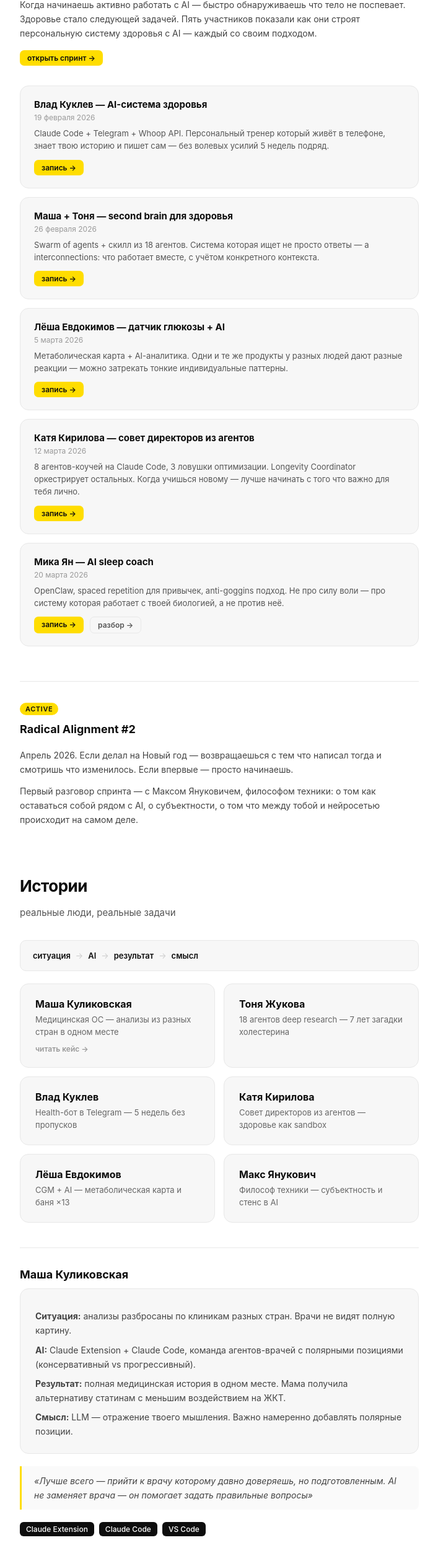
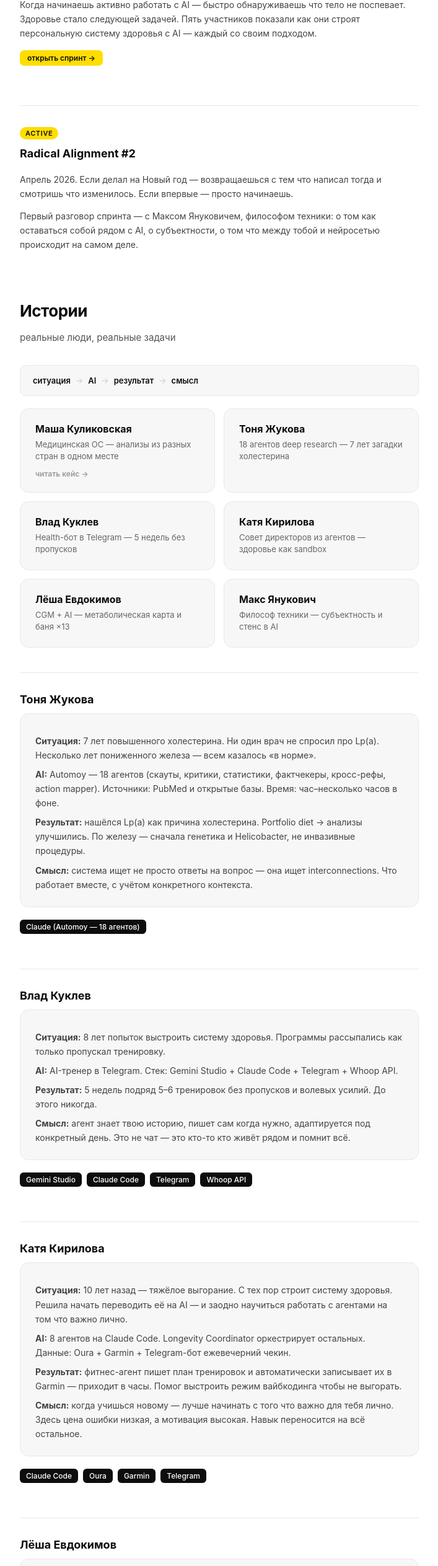
Before and after one commit to Ksen-Kas/blr-knowledge-base, a website: page kb.html in a window 1280 px wide. Shown: the part 4758-7285 px from the top of the page at 62% size, without its empty margins (276-983 px from the left). Drawn offline with Linux system fonts and the light colour scheme.

Commit message:
fix: navigation/CJM — clean hub structure, no duplicate content
- kb.html: sprint-healthos detail-section — removed 5 duplicate call cards, kept teaser+link
- kb.html: removed #masha inline detail-section (case-masha.html is canonical)
- kb.html: sidebar Health OS → sprint-health-os.html (not #anchor)
- kb.html: sidebar Маша → case-masha.html (not #anchor)
- kb.html: sprint card Health OS → sprint-health-os.html (direct link)
- case-masha.html: breadcrumb now goes через sprint-health-os.html
- case-masha.html: sidebar sprint link → sprint-health-os.html
- case-masha.html: sidebar back → kb.html#cases (not top of page)
- case-masha.html: related cases are now clickable links to kb.html#tonya etc.

```diff
--- a/kb.html
+++ b/kb.html
@@ -693,7 +693,7 @@
       <a href="#sprints" class="nav-group-title" data-section="sprints">спринты</a>
       <ul class="nav-sub">
         <li><a href="#sprint-ra1" data-section="sprint-ra1">radical alignment #1</a></li>
-        <li><a href="#sprint-healthos" data-section="sprint-healthos">health os</a></li>
+        <li><a href="sprint-health-os.html">health os</a></li>
         <li><a href="#sprint-ra2" data-section="sprint-ra2">radical alignment #2</a></li>
       </ul>
     </div>
@@ -701,7 +701,7 @@
     <div class="nav-group">
       <a href="#cases" class="nav-group-title" data-section="cases">кейсы участников</a>
       <ul class="nav-sub">
-        <li><a href="#masha" data-section="masha">Маша</a></li>
+        <li><a href="case-masha.html">Маша</a></li>
         <li><a href="#tonya" data-section="tonya">Тоня</a></li>
         <li><a href="#vlad" data-section="vlad">Влад</a></li>
         <li><a href="#katya" data-section="katya">Катя</a></li>
@@ -894,7 +894,7 @@
       <span class="tag done">done</span>
     </a>
 
-    <a href="#sprint-healthos" class="sprint-card">
+    <a href="sprint-health-os.html" class="sprint-card">
       <div class="sprint-meta">
         <div class="sprint-name">Health OS</div>
         <div class="sprint-dates">16 фев — нач апр 2026</div>
@@ -931,56 +931,6 @@
 
       <div style="margin-top: 16px;">
         <a href="sprint-health-os.html" class="link-btn" style="margin-bottom: 8px;">открыть спринт →</a>
-      </div>
-
-      <div style="margin-top: 24px;">
-
-        <div class="call-card">
-          <div class="call-name">Влад Куклев — AI-система здоровья</div>
-          <div class="call-date">19 февраля 2026</div>
-          <div class="call-desc">Claude Code + Telegram + Whoop API. Персональный тренер который живёт в телефоне, знает твою историю и пишет сам — без волевых усилий 5 недель подряд.</div>
-          <div class="call-links">
-            <a href="https://youtu.be/calHnWdfPjs" class="link-btn" target="_blank" rel="noopener">запись →</a>
-          </div>
-        </div>
-
-        <div class="call-card">
-          <div class="call-name">Маша + Тоня — second brain для здоровья</div>
-          <div class="call-date">26 февраля 2026</div>
-          <div class="call-desc">Swarm of agents + скилл из 18 агентов. Система которая ищет не просто ответы — а interconnections: что работает вместе, с учётом конкретного контекста.</div>
-          <div class="call-links">
-            <a href="https://youtu.be/T13PJgHVDJM" class="link-btn" target="_blank" rel="noopener">запись →</a>
-          </div>
-        </div>
-
-        <div class="call-card">
-          <div class="call-name">Лёша Евдокимов — датчик глюкозы + AI</div>
-          <div class="call-date">5 марта 2026</div>
-          <div class="call-desc">Метаболическая карта + AI-аналитика. Одни и те же продукты у разных людей дают разные реакции — можно затрекать тонкие индивидуальные паттерны.</div>
-          <div class="call-links">
-            <a href="https://youtu.be/t-a13yvLYuM" class="link-btn" target="_blank" rel="noopener">запись →</a>
-          </div>
-        </div>
-
-        <div class="call-card">
-          <div class="call-name">Катя Кирилова — совет директоров из агентов</div>
-          <div class="call-date">12 марта 2026</div>
-          <div class="call-desc">8 агентов-коучей на Claude Code, 3 ловушки оптимизации. Longevity Coordinator оркестрирует остальных. Когда учишься новому — лучше начинать с того что важно для тебя лично.</div>
-          <div class="call-links">
-            <a href="https://youtu.be/x-rWLWm9VVQ" class="link-btn" target="_blank" rel="noopener">запись →</a>
-          </div>
-        </div>
-
-        <div class="call-card">
-          <div class="call-name">Мика Ян — AI sleep coach</div>
-          <div class="call-date">20 марта 2026</div>
-          <div class="call-desc">OpenClaw, spaced repetition для привычек, anti-goggins подход. Не про силу воли — про систему которая работает с твоей биологией, а не против неё.</div>
-          <div class="call-links">
-            <a href="https://www.youtube.com/watch?v=eHM8go3DWFA" class="link-btn" target="_blank" rel="noopener">запись →</a>
-            <a href="https://dimamatskevich.substack.com/p/ai-a21" class="link-btn secondary" target="_blank" rel="noopener">разбор →</a>
-          </div>
-        </div>
-
       </div>
     </div>
 
@@ -1036,25 +986,6 @@
         <div class="story-name">Макс Янукович</div>
         <div class="story-teaser">Философ техники — субъектность и стенс в AI</div>
       </a>
-    </div>
-
-    <!-- masha -->
-    <div class="detail-section" id="masha">
-      <h3>Маша Куликовская</h3>
-      <div class="card mt-12">
-        <p><strong>Ситуация:</strong> анализы разбросаны по клиникам разных стран. Врачи не видят полную картину.</p>
-        <p class="mt-12"><strong>AI:</strong> Claude Extension + Claude Code, команда агентов-врачей с полярными позициями (консервативный vs прогрессивный).</p>
-        <p class="mt-12"><strong>Результат:</strong> полная медицинская история в одном месте. Мама получила альтернативу статинам с меньшим воздействием на ЖКТ.</p>
-        <p class="mt-12"><strong>Смысл:</strong> LLM — отражение твоего мышления. Важно намеренно добавлять полярные позиции.</p>
-      </div>
-      <blockquote>
-        <p>«Лучше всего — прийти к врачу которому давно доверяешь, но подготовленным. AI не заменяет врача — он помогает задать правильные вопросы»</p>
-      </blockquote>
-      <div class="tools">
-        <span class="tool-badge">Claude Extension</span>
-        <span class="tool-badge">Claude Code</span>
-        <span class="tool-badge">VS Code</span>
-      </div>
     </div>
 
     <!-- tonya -->
```
Also changed, not shown: case-masha.html (+15 -7 lines).
